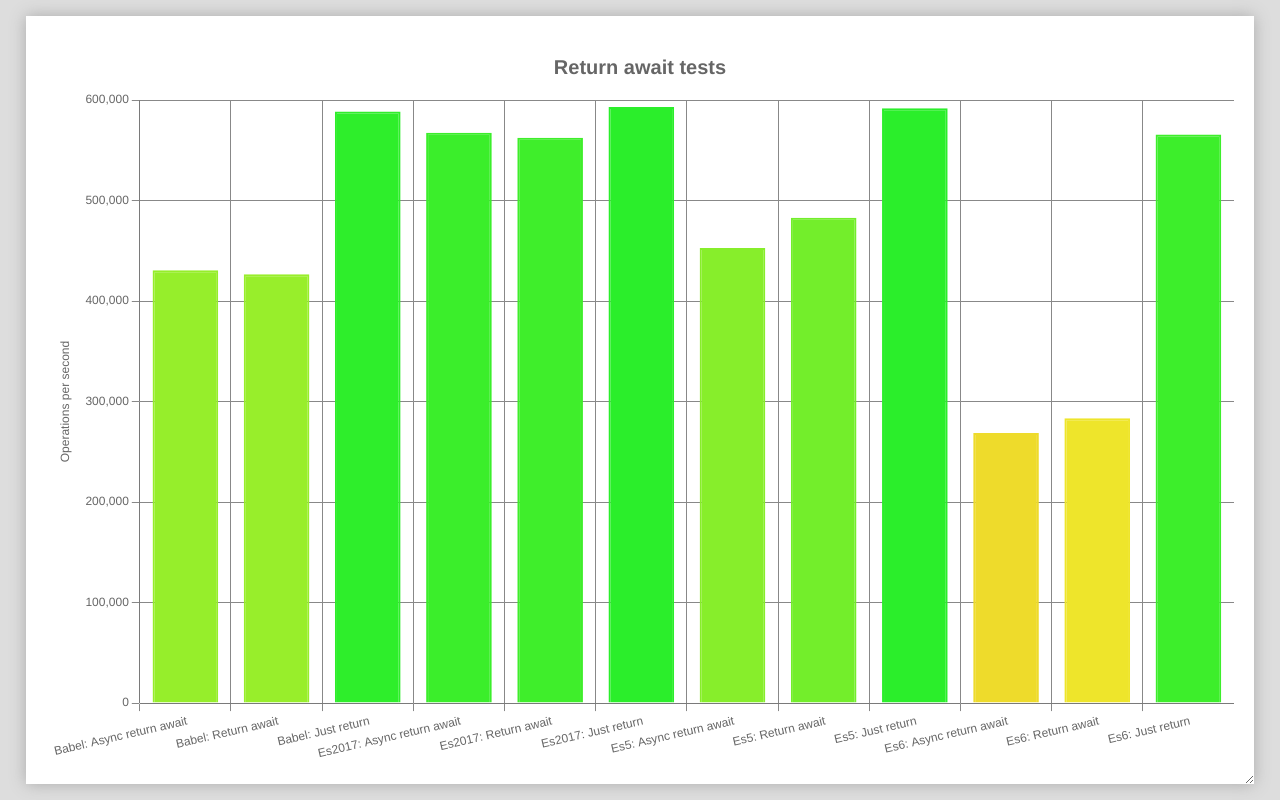
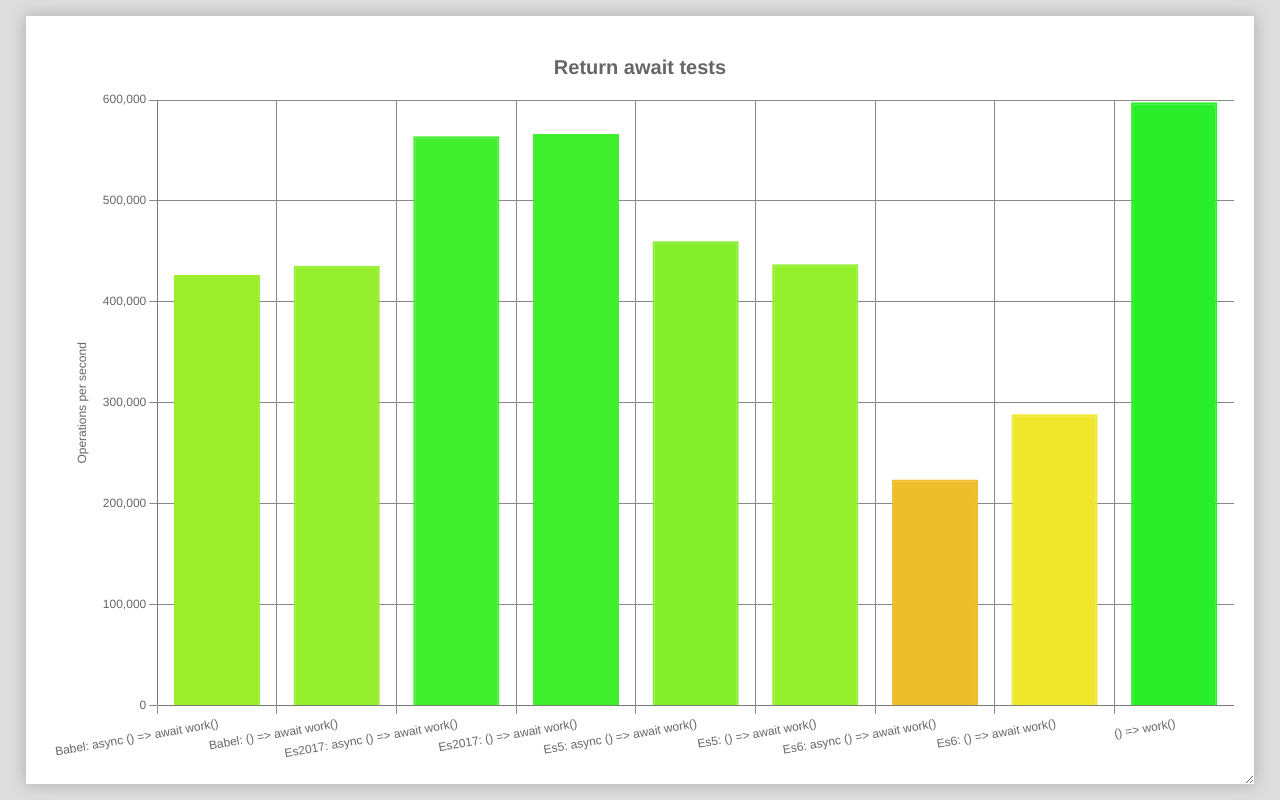
Before and after one commit to arthur-place/the-cost-of-return-await, a website: page results/result.chart.html in a window 1280 px wide. Drawn offline with nearby package versions, Linux system fonts and the light colour scheme.

Commit message:
feat: updated benchmark

```diff
--- a/benchmark/results/result.chart.html
+++ b/results/result.chart.html
@@ -28,7 +28,7 @@
   </head>
   <body>
     <div class="container">
-      <canvas id="chart1647895355654" width="16" height="9"></canvas>
+      <canvas id="chart1647897056361" width="16" height="9"></canvas>
     </div>
     <script>
       const format = (num) => {
@@ -51,18 +51,18 @@
           chunked.map((chunk) => chunk.join('')).join(' ') + fractionStr
         )
       }
-      const ctx1647895355654 = document
-        .getElementById('chart1647895355654')
+      const ctx1647897056361 = document
+        .getElementById('chart1647897056361')
         .getContext('2d')
-      const chart1647895355654 = new Chart(ctx1647895355654, {
+      const chart1647897056361 = new Chart(ctx1647897056361, {
         type: 'bar',
         data: {
-          labels: ["Babel: Async return await","Babel: Return await","Babel: Just return","Es2017: Async return await","Es2017: Return await","Es2017: Just return","Es5: Async return await","Es5: Return await","Es5: Just return","Es6: Async return await","Es6: Return await","Es6: Just return"],
+          labels: ["Babel: async () => await work()","Babel: () => await work()","Es2017: async () => await work()","Es2017: () => await work()","Es5: async () => await work()","Es5: () => await work()","Es6: async () => await work()","Es6: () => await work()","() => work()"],
           datasets: [
             {
-              data: [430587,426640,588665,567514,562436,592947,452784,482863,591850,268626,283406,565702],
-              backgroundColor: ["hsl(87.144, 85%, 55%)","hsl(86.34, 85%, 55%)","hsl(119.136, 85%, 55%)","hsl(114.85199999999999, 85%, 55%)","hsl(113.82, 85%, 55%)","hsl(120, 85%, 55%)","hsl(91.63199999999999, 85%, 55%)","hsl(97.71600000000001, 85%, 55%)","hsl(119.77199999999999, 85%, 55%)","hsl(54.35999999999999, 85%, 55%)","hsl(57.36, 85%, 55%)","hsl(114.49199999999999, 85%, 55%)"],
-              borderColor: ["hsl(87.144, 85%, 55%)","hsl(86.34, 85%, 55%)","hsl(119.136, 85%, 55%)","hsl(114.85199999999999, 85%, 55%)","hsl(113.82, 85%, 55%)","hsl(120, 85%, 55%)","hsl(91.63199999999999, 85%, 55%)","hsl(97.71600000000001, 85%, 55%)","hsl(119.77199999999999, 85%, 55%)","hsl(54.35999999999999, 85%, 55%)","hsl(57.36, 85%, 55%)","hsl(114.49199999999999, 85%, 55%)"],
+              data: [426784,435739,564059,566305,460059,437319,224074,288870,597826],
+              backgroundColor: ["hsl(85.66799999999999, 85%, 55%)","hsl(87.468, 85%, 55%)","hsl(113.21999999999998, 85%, 55%)","hsl(113.676, 85%, 55%)","hsl(92.352, 85%, 55%)","hsl(87.78, 85%, 55%)","hsl(44.976, 85%, 55%)","hsl(57.984, 85%, 55%)","hsl(120, 85%, 55%)"],
+              borderColor: ["hsl(85.66799999999999, 85%, 55%)","hsl(87.468, 85%, 55%)","hsl(113.21999999999998, 85%, 55%)","hsl(113.676, 85%, 55%)","hsl(92.352, 85%, 55%)","hsl(87.78, 85%, 55%)","hsl(44.976, 85%, 55%)","hsl(57.984, 85%, 55%)","hsl(120, 85%, 55%)"],
               borderWidth: 2,
             },
           ],
```
Also changed, not shown: bench.js (+15 -4 lines), results/result.csv (added, +10 -0 lines), README.md (added).
